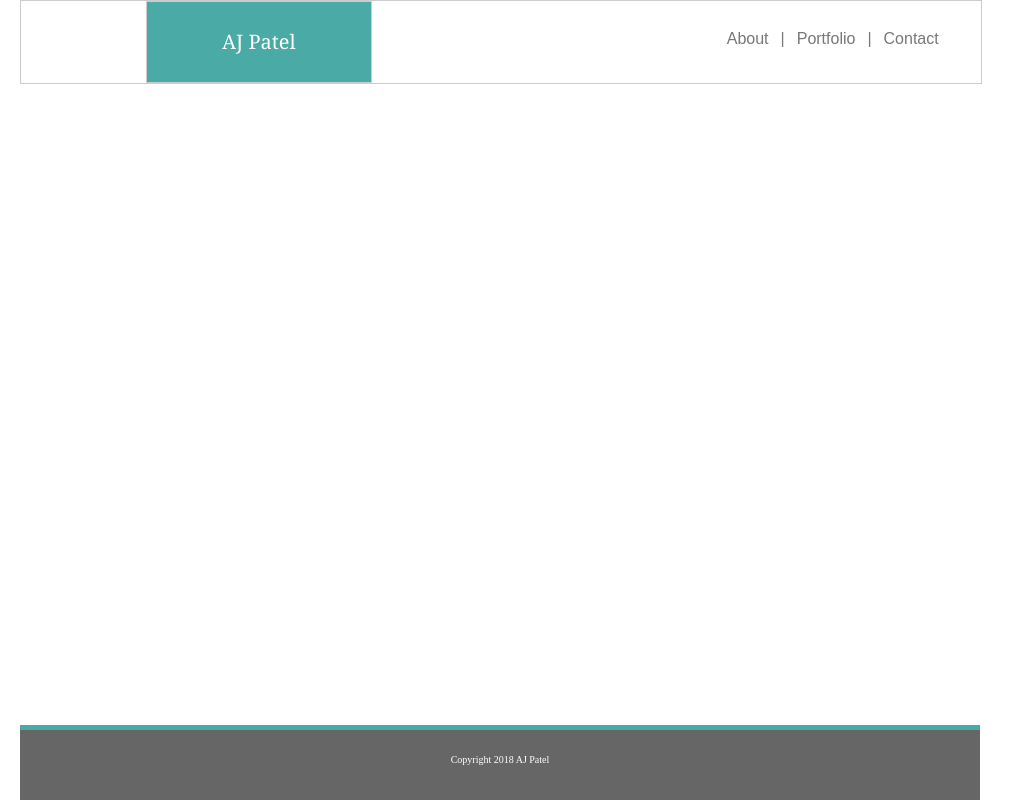
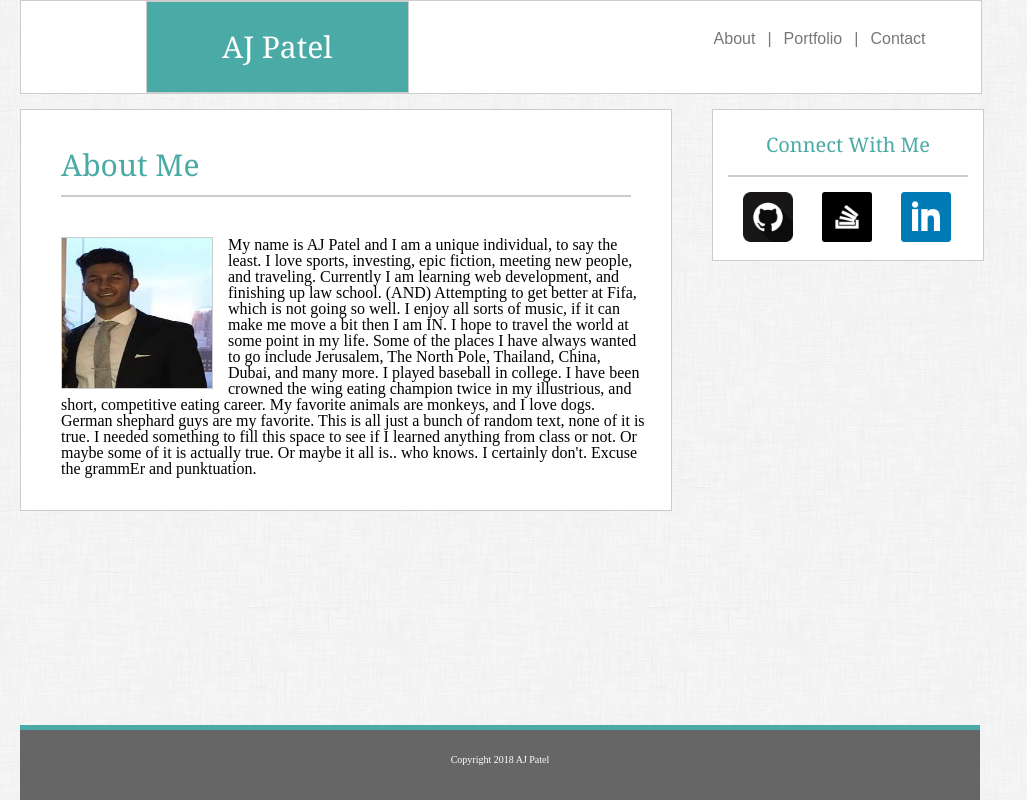
Before and after one commit to ayjaypnil/Basic-Portfolio, a plain HTML site: page index.html in a window 1280 px wide. Shown: the whole page, without its empty margins (0-1027 px from the left). Drawn offline with Linux system fonts and the light colour scheme; files whose address does not match are found by name.

Commit message:
everything done apart from contact and portfolio

```diff
--- a/Assets/CSS/style.css
+++ b/Assets/CSS/style.css
@@ -19,6 +19,8 @@ div (clearfix)
     border: 1px solid #cccccc;
     margin-left: 20px;
     background: #ffffff;
+    margin-bottom: 10px;
+
 }
 
 #nav li{
@@ -32,7 +34,7 @@ div (clearfix)
     background: #4aaaa5;
     color: #ffffff;
     font-family: 'Georgia', Times, Times New Roman, serif;
-    font-size: 20px;
+    font-size: 30px;
 }
 
 .lineSpacer{
@@ -40,7 +42,7 @@ div (clearfix)
 }
 
 .about{
-    margin-left: 350px;
+    margin-left: 300px;
 }
 
 .about, .portfolio, .contact, .lineSpacer{
@@ -53,6 +55,85 @@ a{
     color: #777777;
     text-decoration: none;
 }
+
+body{
+    background: url("/Users/AnilJayPatel/Desktop/Files/P/BootCamp/Week 1/HW_One/Basic-Portfolio/Assets/Images/dust_scratches.png")
+}
+
+.firstBox{
+    background : #ffffff;
+    float: left;
+    margin: 5px 20px;
+    height: 400px;
+    width: 650px;
+    border: 1px solid #cccccc;
+}
+
+.aboutMe{
+    margin: 40px;
+    border-bottom: 1px solid #cccccc;
+    border-width: 2px;
+    font-family: 'Georgia', Times, Times New Roman, serif;
+    font-size: 30px;
+    color:#4aaaa5;
+    padding-bottom: 15px;
+}
+
+#profilePicture{
+    width: 150px;
+    height: 150px;
+    float: left;
+    margin-left: 40px;
+    margin-right: 15px;
+    border: 1px solid #cccccc
+}
+
+#aboutText{
+    margin-left: 40px;
+    margin-right: 25px;
+}
+
+.secondBox {
+    background: #ffffff;
+    float: left;
+    margin: 5px 20px;
+    height: 150px;
+    width: 270px;
+    border: 1px solid #cccccc;
+}
+
+.connectWithMe{
+    color:#4aaaa5;
+    border-bottom: 1px solid #cccccc;
+    border-width: 2px;
+    padding: 10px 10px 20px 10px;
+    margin: 15px;
+    font-family: 'Georgia', Times, Times New Roman, serif;
+    font-size: 20px;
+}
+
+#gitHub{
+    width: 50;
+    height: 50;
+    margin-left: 30px;
+}
+
+#stackOverflow{
+    height: 50px;
+    width: 50px;
+    margin-left: 25px;
+
+}
+#linkedIn{
+    height: 50px;
+    width: 50px;
+    margin-left: 25px;
+}
+
+.form{
+    margin-left: 40px;
+}
+
 
 footer{
     background-color: #666666;
--- a/index.html
+++ b/index.html
@@ -21,6 +21,40 @@
         </div>
 
 
+            <div class="firstBox">
+                <h1 class="aboutMe"><strong>About Me</strong></h1>
+                <img id="profilePicture" src="/Users/AnilJayPatel/Desktop/Files/P/BootCamp/Week 1/HW_One/Basic-Portfolio/Assets/Images/ProfilePicture.jpg">
+                <p id="aboutText">
+                    My name is AJ Patel and I am a unique individual,
+                    to say the least. I love sports, investing, epic fiction,
+                    meeting new people, and traveling. Currently I am learning
+                    web development, and finishing up law school. (AND) Attempting
+                    to get better at Fifa, which is not going so well. I enjoy
+                    all sorts of music, if it can make me move a bit then I am IN.
+                    I hope to travel the world at some point in my life. Some of
+                    the places I have always wanted to go include Jerusalem, The
+                    North Pole, Thailand, China, Dubai, and many more. I played
+                    baseball in college. I have been crowned the wing eating
+                    champion twice in my illustrious, and short, competitive
+                    eating career. My favorite animals are monkeys, and I love
+                    dogs. German shephard guys are my favorite. This is
+                    all just a bunch of random text, none of it is true. I needed
+                    something to fill this space to see if I learned anything
+                    from class or not. Or maybe some of it is actually true.
+                    Or maybe it all is.. who knows. I certainly don't. Excuse
+                    the grammEr and punktuation.
+                </p>
+            </div>
+            <div class="secondBox">
+                <h1 class="connectWithMe"><center>Connect With Me</center></h1>
+                <a href="https://www.github.com" target="_blank"><img id= "gitHub" src="/Users/AnilJayPatel/Desktop/Files/P/BootCamp/Week 1/HW_One/Basic-Portfolio/Assets/Images/GitHub.png"></a>
+                <a href="https://www.stackoverflow.com" target="_blank"><img id="stackOverflow" src="/Users/AnilJayPatel/Desktop/Files/P/BootCamp/Week 1/HW_One/Basic-Portfolio/Assets/Images/StackOverflow.png"></a>
+                <a href="https://www.linkedin.com" target="_blank"><img id="linkedIn" src="/Users/AnilJayPatel/Desktop/Files/P/BootCamp/Week 1/HW_One/Basic-Portfolio/Assets/Images/LinkedIn.png"></a>
+            </div>
+
+
+
+
 
         <footer>
             <div id="footerTopBorder"></div>
```
Also changed, not shown: contact.html (+19 -0 lines), portfolio.html (+13 -0 lines).
